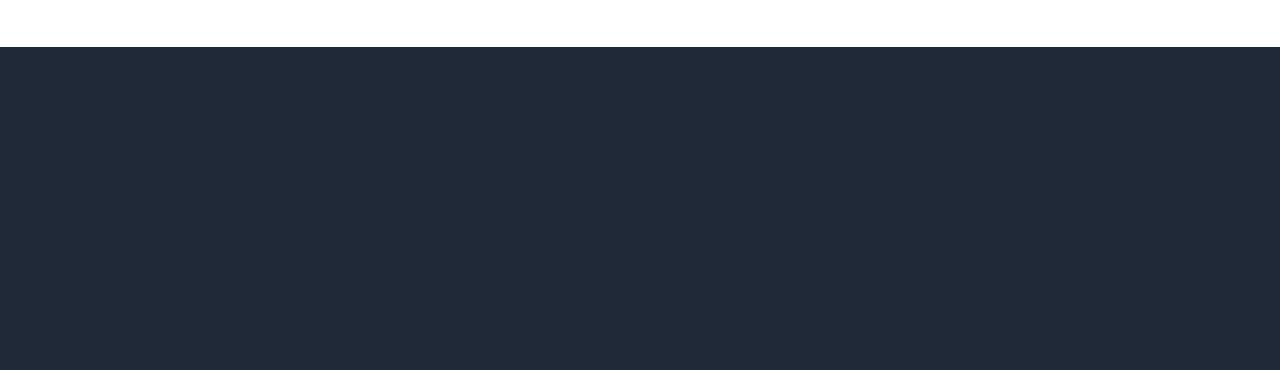
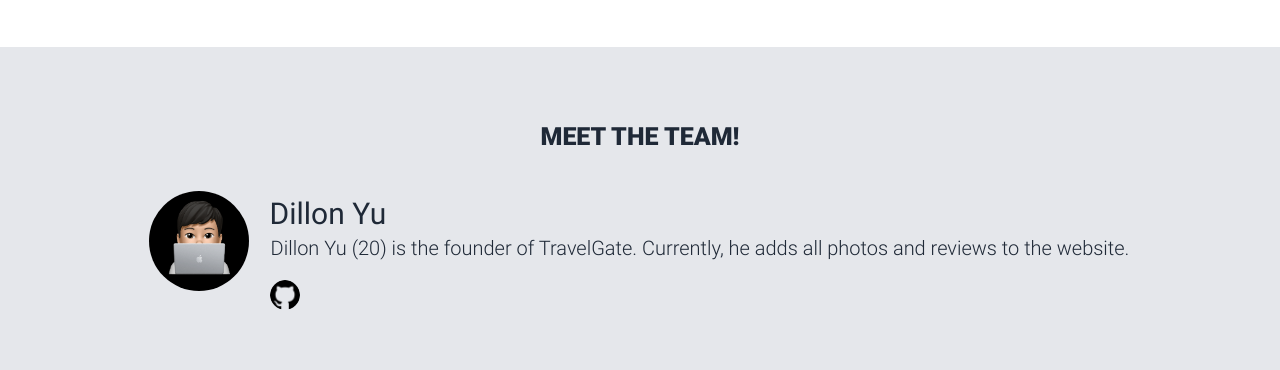
Before and after one commit to dillonyu/travel-gate, a plain HTML site: page index.html in a window 1280 px wide. Shown: the part 799-1169 px from the top of the page. Before the commit the page ends 846 px from the top, so only its background shows below. Drawn offline with Linux system fonts and the light colour scheme.

Commit message:
Complete "Meet the Team!" section

```diff
--- a/index.html
+++ b/index.html
@@ -77,5 +77,18 @@
             </a>
         </div>
     </div>
+    <div class="meet-the-team">
+        <h3 class="meet-header">MEET THE TEAM!</h3>
+        <div class="member">
+            <img src="images/dill-avatar.png">
+            <div class="member-description">
+                <div class="member-name">Dillon Yu</div>
+                <p class="member-description">Dillon Yu (20) is the founder of TravelGate. Currently, he adds all photos and reviews to the website.</p>
+                <div class="member-socials">
+                    <a href="https:www.github.com/dillonyu"><img src="images/github-logo.png"></a>
+                </div>
+            </div>
+        </div>
+    </div>
 </body>
 </html>
--- a/styles.css
+++ b/styles.css
@@ -161,6 +161,55 @@ a:hover {
     margin-bottom: 0;
 }
 
+.meet-the-team {
+    display: flex;
+    flex-direction: column;
+    align-items: center;
+    background-color: #E5E7EB;
+    color: #1F2937;
+    padding: 50px;
+}
+
+.meet-the-team .meet-header {
+    font-size: 25px;
+    font-family: roboto-extra-bold;
+    margin-bottom: 40px;
+}
+
+.meet-the-team .member{
+    display: flex;
+    gap: 20px;
+}
+
+.member img {
+    width: 100px;
+    height: 100px;
+    border-radius: 100px;
+}
+
+.member .member-description {
+    font-size: 20px;
+    margin: 5px 1px;
+}
+
+.member-name {
+    font-size: 30px;
+    font-family: roboto-bold;
+    margin: 0px;
+    display: flex;
+    gap: 10px;
+    align-items: center;
+}
+
+.member-socials {
+    margin-top: 20px;
+}
+
+.member-socials img{
+    width: 30px;
+    height: 30px;
+}
+
 a {
     text-decoration: none;
 }
```
Also changed, not shown: images/dill-avatar.png (added), images/github-logo.png (added).
